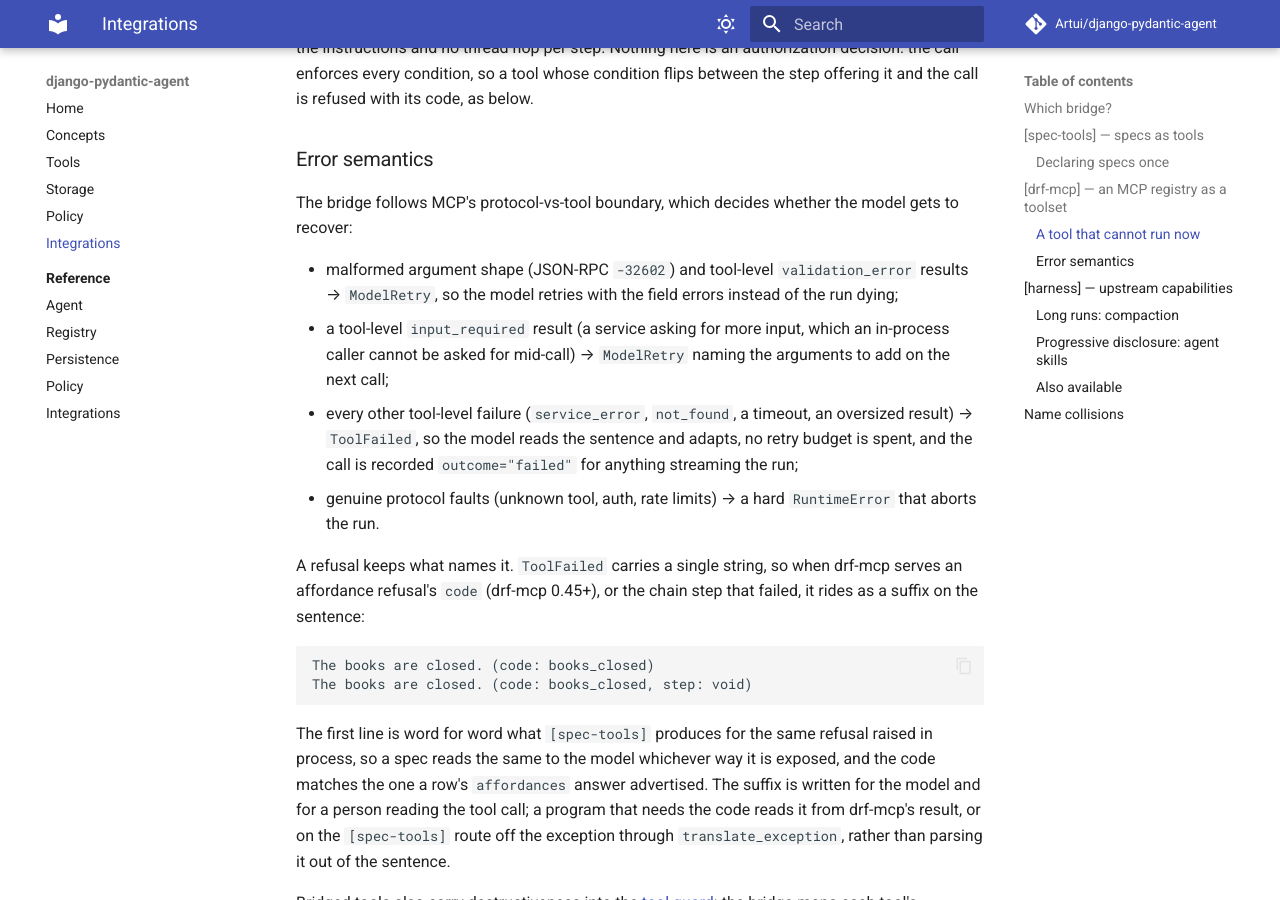
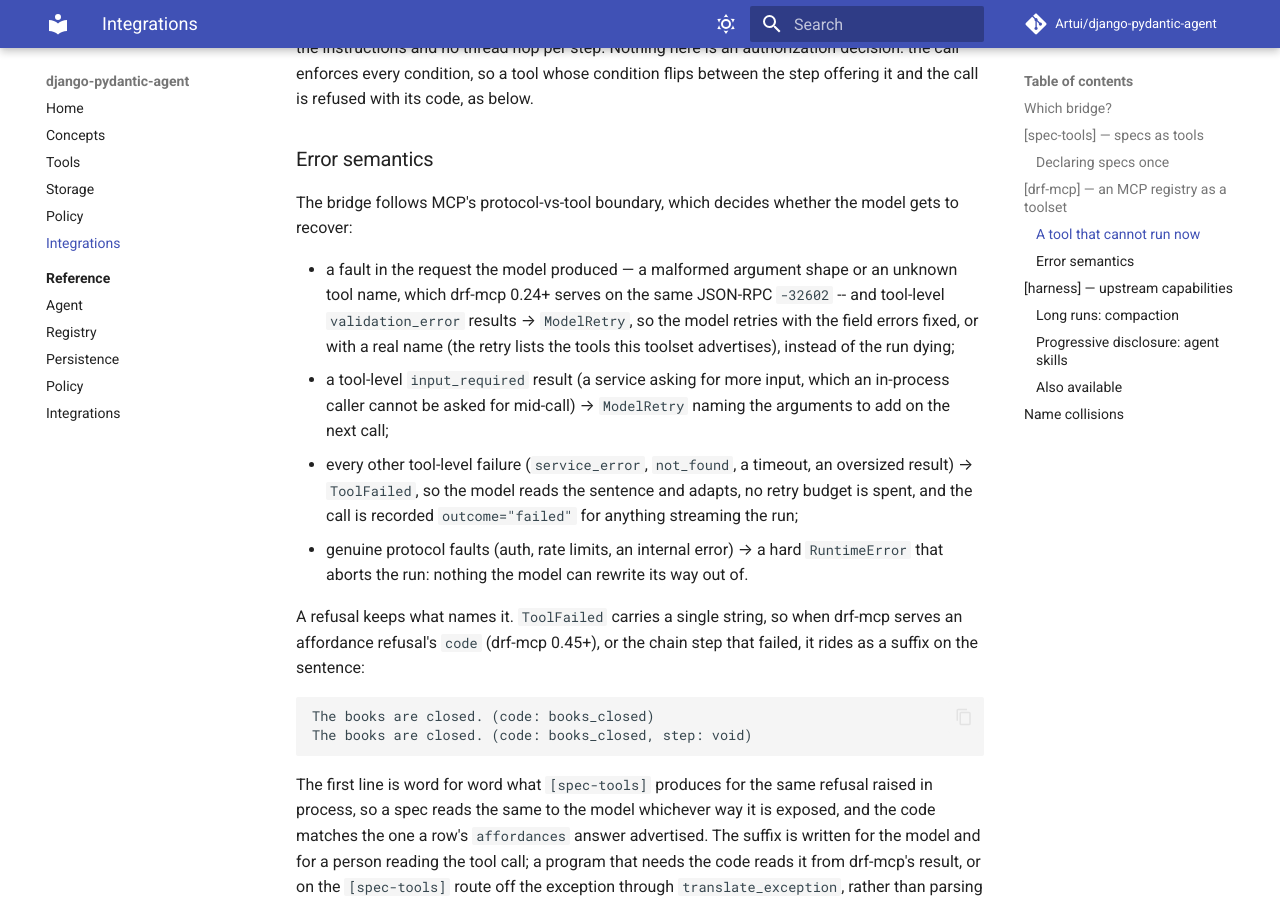
Before and after one commit to Artui/django-pydantic-agent, an MkDocs documentation site: the page built from docs/integrations.md, in a window 1280 px wide and 900 px high, scrolled down 2634 px. Built offline with MkDocs 1.6.1 and Material for MkDocs 9.7.7, drawn with Linux system fonts in a browser that asks for light colours; comment, search, counter and statistics services are not loaded.

Commit message:
Correct what the drf-mcp bridge docs say an unknown tool name does
They said a protocol fault, unknown tool included, aborts the run with a
RuntimeError. An unknown name has been a ModelRetry since the bridge followed
drf-mcp 0.24 in serving it on -32602, where it is indistinguishable from
malformed arguments, and a test has held that ever since. So the sentence a
reader would check before letting a model guess a name was the wrong one.

Co-Authored-By: Claude Opus 5 <noreply@anthropic.com>

```diff
--- a/docs/integrations.md
+++ b/docs/integrations.md
@@ -124,9 +124,11 @@ refused with its code, as below.
 The bridge follows MCP's protocol-vs-tool boundary, which decides whether the
 model gets to recover:
 
-- malformed argument shape (JSON-RPC `-32602`) and tool-level
-  `validation_error` results → `ModelRetry`, so the model retries with the field
-  errors instead of the run dying;
+- a fault in the request the model produced — a malformed argument shape or an
+  unknown tool name, which drf-mcp 0.24+ serves on the same JSON-RPC `-32602` --
+  and tool-level `validation_error` results → `ModelRetry`, so the model retries
+  with the field errors fixed, or with a real name (the retry lists the tools
+  this toolset advertises), instead of the run dying;
 - a tool-level `input_required` result (a service asking for more input, which
   an in-process caller cannot be asked for mid-call) → `ModelRetry` naming the
   arguments to add on the next call;
@@ -134,8 +136,9 @@ model gets to recover:
   oversized result) → `ToolFailed`, so the model reads the sentence and adapts,
   no retry budget is spent, and the call is recorded `outcome="failed"` for
   anything streaming the run;
-- genuine protocol faults (unknown tool, auth, rate limits) → a hard
-  `RuntimeError` that aborts the run.
+- genuine protocol faults (auth, rate limits, an internal error) → a hard
+  `RuntimeError` that aborts the run: nothing the model can rewrite its way out
+  of.
 
 A refusal keeps what names it. `ToolFailed` carries a single string, so when
 drf-mcp serves an affordance refusal's `code` (drf-mcp 0.45+), or the chain step
```
Also changed, not shown: CHANGELOG.md (+8 -0 lines), 1 other file.
